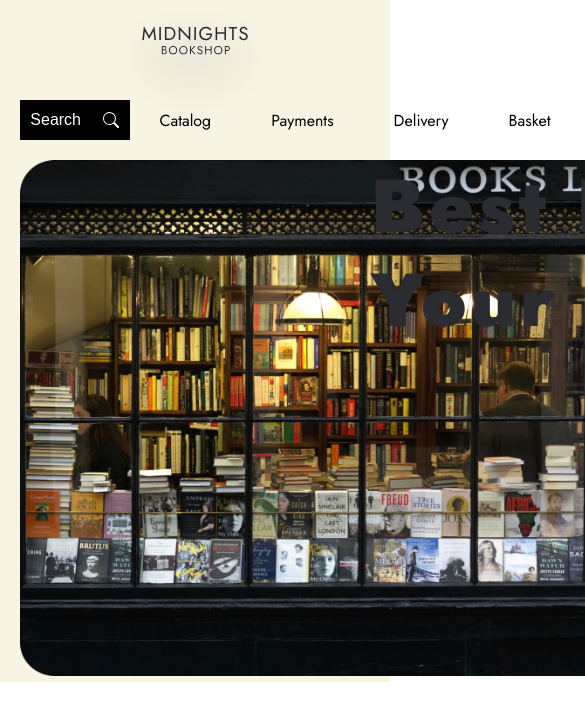
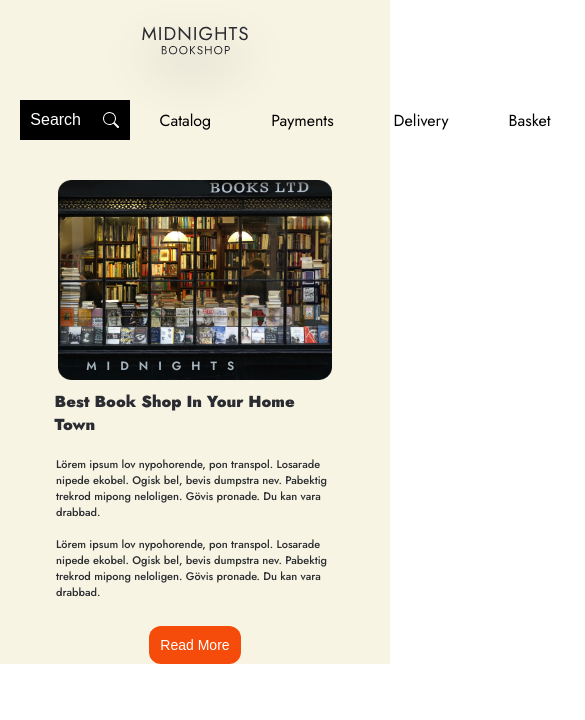
Before and after one commit to urmat02dev/bookshop, a React (Create React App) app: page / in a window 390 px wide. Shown: the top 720 px of the page, 585 px wide, since content can reach past the window. Built offline with nearby package versions, Linux system fonts and the light colour scheme.

Commit message:
about page adaption

```diff
--- a/src/App.scss
+++ b/src/App.scss
@@ -1,4 +1,6 @@
 @import url('https://fonts.googleapis.com/css2?family=Jost:wght@200;300;400;500;600;700;800;900&display=swap');
+@import url('https://fonts.googleapis.com/css2?family=IBM+Plex+Sans:wght@100;200;300;400;500;600;700&family=Montserrat:wght@100;200;300;400;500;600;700;800;900&family=Roboto:wght@100;300;400;500;700;900&display=swap');
+
 * {
   padding: 0;
   margin: 0;
@@ -8,8 +10,12 @@
   margin: 0 auto;
 }
 body {
-  font-family: 'Jost', sans-serif;
+  font-family: 'Jost',"IBM Plex Sans",'Montserrat','Roboto', sans-serif;
 }
 a {
   text-decoration: none;
 }
+
+button{
+  cursor: pointer;
+}
--- a/src/components/header/Header.js
+++ b/src/components/header/Header.js
@@ -1,8 +1,7 @@
 import React, {useState} from 'react';
 import "./Header.scss"
-import logo from '../../assets/img/logo.svg'
+import logo from "../../assets/img/logo.svg"
 import {NavLink} from "react-router-dom";
-import Search from "../pages/search/Search";
 import {BsSearch} from "react-icons/bs";
 const Header = () => {
     const [count, setCount] = useState(false)
@@ -28,7 +27,7 @@ const Header = () => {
                        <div className="header--center__end--one">
                            <select>
                                <option>ENG</option>
-                               <orption>RUS</orption>
+                               <option>RUS</option>
                                <option>KYR</option>
                            </select>
                        </div>
--- a/src/components/main-page/about/About.js
+++ b/src/components/main-page/about/About.js
@@ -1,16 +1,30 @@
-import React from 'react';
+import React, {useState} from 'react';
 import "./About.scss"
-import about from "../../../assets/img/фищге.png"
+import about from "../../../assets/img/about.png"
 const About = () => {
+  const [viewMore, setViewMore] = useState(false)
   return (
     <div id={"about"}>
       <div className="container">
         <div className="about">
           <div className="about--img">
             <img src={about} alt=""/>
+            <p>MIDNIGHTS</p>
           </div>
           <div className="about--desc">
             <h1>Best Book Shop In Your Home Town</h1>
+            <h4>Lörem ipsum lov nypohorende, pon transpol. Losarade nipede ekobel. Ogisk bel, bevis dumpstra nev. Pabektig trekrod mipong neloligen. Gövis pronade. Du kan vara drabbad. </h4>
+            <h4>Lörem ipsum lov nypohorende, pon transpol. Losarade nipede ekobel. Ogisk bel, bevis dumpstra nev. Pabektig trekrod mipong neloligen. Gövis pronade. Du kan vara drabbad. </h4>
+            {
+              viewMore ?
+                  <h3>
+                    Lorem ipsum dolor sit amet, consectetur adipisicing elit. Adipisci consequuntur et explicabo molestias non quidem sunt vitae. Aliquid asperiores aspernatur at corporis dicta dolorum eligendi minima neque quas vel. Corporis cumque delectus deserunt eligendi enim eos ex exercitationem explicabo fuga fugiat ipsa ipsam magnam minus molestiae natus odio quia, quidem quisquam quo sed veniam veritatis vitae! Animi consectetur cumque, dolores doloribus eos esse eveniet ex expedita, explicabo facilis fugiat hic in itaque, libero magnam minus molestias mollitia natus neque nihil nisi nobis nulla porro quaerat quam qui quidem quisquam quo ratione reiciendis sit tempora tempore totam vel veniam vero voluptatibus.
+                  </h3>
+                : ""
+            }
+            <button onClick={() => setViewMore(!viewMore)} style={{
+              background: viewMore ? "red" : "#F54C0B"
+            }}>{viewMore ? "Close" : "Read More"}</button>
           </div>
         </div>
       </div>
--- a/src/components/main-page/about/About.scss
+++ b/src/components/main-page/about/About.scss
@@ -1,28 +1,350 @@
 #about{
   background: #F8F4E4;
+
   .about{
     display: flex;
+    justify-content: center;
+    width: 100%;
+    height: 100%;
+    align-items: flex-start;
+
     &--img{
-      width: 100%;
+      width: 95%;
       height: 100%;
+      position: relative;
+      display: flex;
+      align-items: center;
+      justify-content: center;
+      margin: 50px 0;
       img{
-        width: 685px;
-        height: 516px;
+
+        width: 84%;
+        height: 100%;
       }
-
+      p{
+        position: absolute;
+        left: 19%;
+        bottom: 20px;
+        font-style: normal;
+        font-weight: 600;
+        font-size: 26px;
+        line-height: 122.5%;
+        letter-spacing: 10px;
+        color: #A6B5BE;
+      }
     }
     &--desc{
       display: flex;
+      flex-direction: column;
+      justify-content: space-between;
+      margin: 50px 0;
+
+      width: 90%;
+      height: 100%;
+
       h1{
-        width: 774px;
-        height: 188px;
+        width: 100%;
         font-style: normal;
         font-weight: 900;
-        font-size: 75px;
-        line-height: 125.02%;
-        letter-spacing: 0.05em;
+        font-size: 55px;
         color: #2A2C31;
+        margin-bottom: 20px;
+        margin-top: -15px;
+      }
+      h4{
+        width: 90%;
+        margin-bottom: 20px;
+        font-weight: 500;
+        color: #2A2C31;
+      }
+      h3{
+        font-size: 16px;
+        color: #2A2C31;
+        font-weight: 500;
+        margin-bottom: 10px;
+      }
+      button{
+        width: 24%;
+        height: 50px;
+        background: #F54C0B;
+        border-radius: 12px;
+        border: none;
+        color: white;
+        font-size: 19px;
+        margin-top: 10px;
       }
     }
   }
 }
+
+@media (max-width: 1536px) {
+  #about .about--desc{
+    width: 86%;
+  }
+  #about .about--desc h4{
+    margin-bottom: 30px;
+  }
+}
+@media (max-width: 1280px){
+  #about .about--desc h1{
+    width: 74%;
+    font-size: 37px;
+    margin-top:-10px;
+  }
+  #about .about--desc h4{
+
+  }
+}
+@media (max-width: 1200px){
+
+}
+@media (max-width: 1024px){
+  #about .about--img img{
+    height: 380px;
+  }
+  #about .about--desc h1{
+    width: 83%;
+    font-size: 32px;
+  }
+  #about .about--desc h4{
+    margin-bottom: 16px;
+  }
+}
+@media (max-width: 768px){
+  #about{
+    .about{
+      flex-direction: column;
+      align-items: center;
+      &--img{
+        width: 100%;
+        margin-top: 20px;
+        img{
+          width: 70%;
+          height: 340px;
+        }
+        p{
+          bottom: 3%;
+          font-size: 20px;
+        }
+      }
+      &--desc{
+        align-items: center;
+        h1{
+          width: 100%;
+          font-size: 31px;
+        }
+        h4{
+          width: 100%;
+          font-size: 16px;
+        }
+
+      }
+    }
+
+  }
+}
+@media (max-width: 576px){
+  #about{
+    .about{
+      &--img{
+        width: 100%;
+        margin-top: 20px;
+        img{
+          width: 80%;
+          height: 270px;
+        }
+      }
+      &--desc{
+        margin: 0;
+        align-items: center;
+        h1{
+
+          font-size: 24px;
+        }
+        h3{
+          font-size: 15px;
+        }
+
+        h4{
+          width: 99%;
+          font-size: 15px;
+        }
+        button{
+          width: 23%;
+          height: 38px;
+          font-size: 17px;
+
+        }
+
+      }
+    }
+
+  }
+}
+
+@media (max-width: 450px){
+  #about{
+    .about{
+      &--img{
+        img{
+          width: 78%;
+          height: 215px;
+        }
+      }
+      &--desc{
+        width: 80%;
+        margin: 0;
+        align-items: center;
+        h1{
+          font-size: 18px;
+        }
+        h4{
+          font-size: 13px;
+        }
+        h3{
+          font-size: 13px;
+        }
+        button{
+
+          font-size: 13px;
+
+        }
+
+      }
+    }
+
+  }
+}
+@media (max-width: 414px){
+  #about{
+    .about{
+      &--img{
+        img{
+          width: 75%;
+          height: 205px;
+        }
+      }
+      &--desc{
+        margin: 0;
+        align-items: center;
+        h1{
+          font-size: 16px;
+        }
+        h4{
+          font-size: 11px;
+        }
+        h3{
+          font-size: 13px;
+        }
+        button{
+          font-size: 11px;
+        }
+
+      }
+    }
+
+  }
+}
+@media (max-width: 400px){
+  #about{
+    .about{
+      &--img{
+        width: 100%;
+        margin-top: 20px;
+        margin-bottom: 20px;
+        img{
+          width: 78%;
+          height: 200px;
+        }
+        p{
+          font-size: 12px;
+        }
+      }
+      &--desc{
+        margin: 0;
+        align-items: center;
+        h1{
+
+          font-size: 16px;
+        }
+        h4{
+          width: 99%;
+          font-size: 11px;
+        }
+        h3{
+          font-size: 11px;
+        }
+        button{
+          width: 33%;
+          height: 38px;
+          font-size: 14px;
+        }
+
+      }
+    }
+
+  }
+}
+@media (max-width: 375px){
+  #about{
+    .about{
+      &--img{
+        width: 100%;
+        margin-top: 20px;
+        img{
+          width: 87%;
+          height: 190px;
+        }
+      }
+      &--desc{
+        margin: 0;
+        align-items: center;
+        width: 82%;
+        h1{
+          font-size: 15px;
+        }
+        h4{
+          width: 99%;
+          font-size: 10px;
+        }
+        h3{
+          font-size: 10px;
+        }
+        button{
+          width: 33%;
+          height: 38px;
+          font-size: 14px;
+        }
+
+      }
+    }
+
+  }
+}
+@media (max-width: 320px){
+  #about{
+    .about{
+      &--img{
+        img{
+          width: 85%;
+          height: 175px;
+        }
+      }
+      &--desc{
+        margin: 0;
+        align-items: center;
+        width: 82%;
+        h1{
+          font-size: 13px;
+        }
+        button{
+          width: 35%;
+          height: 39px;
+          font-size: 12px;
+        }
+
+      }
+    }
+
+  }
+}
--- a/src/components/main-page/week/Week.js
+++ b/src/components/main-page/week/Week.js
@@ -1,6 +1,9 @@
 import React from 'react';
 import "./Week.scss"
+import axios from "axios";
 const Week = () => {
+  const url = axios("http://books.cloudfoundry.com/data/books")
+  console.log(url)
   return (
     <div>
 
--- a/src/components/pages/search/Search.js
+++ b/src/components/pages/search/Search.js
@@ -1,4 +1,4 @@
-import React, {useState} from 'react';
+import React from 'react';
 import "./Search.scss"
 import {BsSearch} from "react-icons/bs";
 const Search = ({count}) => {
--- a/src/index.js
+++ b/src/index.js
@@ -6,8 +6,6 @@ import Layout from "./components/layout/Layout";
 import {BrowserRouter} from "react-router-dom";
 import {Provider} from "react-redux";
 import {store} from "./redux/Reducer";
-
-
 const root = ReactDOM.createRoot(document.getElementById('root'));
 root.render(
   <React.StrictMode>
```
Also changed, not shown: src/assets/img/about.png (renamed from src/assets/img/фищге.png).
